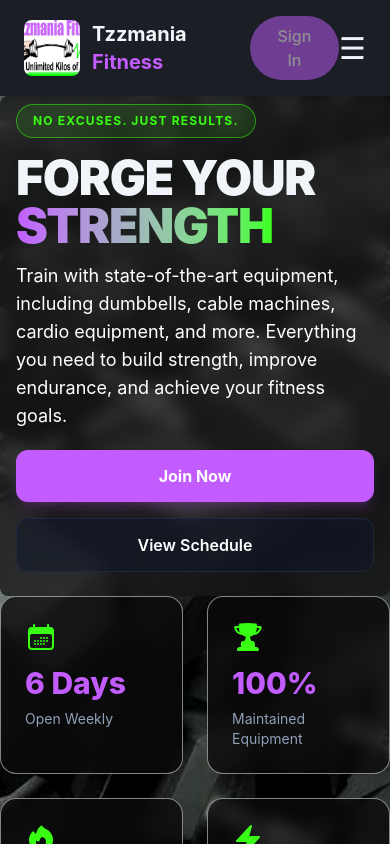
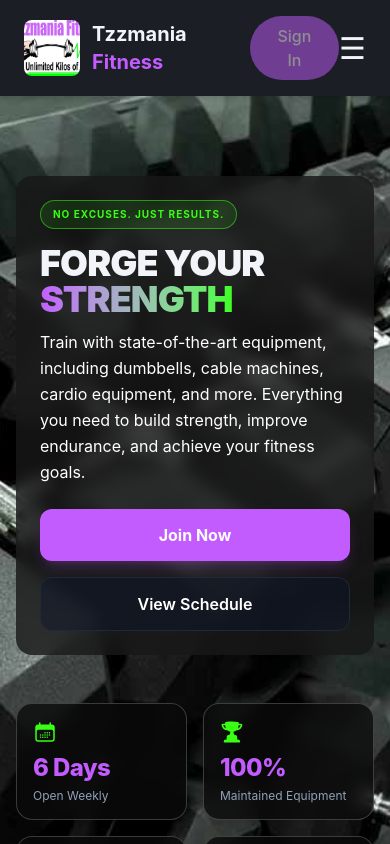
Before and after one commit to Devtheprogrammer-maker/tzzmaniafitness, a React (Vite) app: page / in a window 390 px wide. Shown: the top 844 px of the page. Built offline with nearby package versions, Linux system fonts and the light colour scheme.

Commit message:
Made the hero section responsive

```diff
--- a/src/components/Hero.tsx
+++ b/src/components/Hero.tsx
@@ -31,21 +31,31 @@ export default function Hero() {
 
   return (
     <section
-      className="h-screen bg-cover bg-center bg-no-repeat transition-all duration-700 ease-in-out"
+  // Changed h-screen to min-h-screen and added vertical padding for mobile breathing room
+  className="min-h-screen bg-cover bg-center bg-no-repeat transition-all duration-700 ease-in-out py-20 lg:py-0 flex items-center"
   style={{ backgroundImage: `url(${picture})` }}
 >
-      <div className="flex flex-wrap h-full justify-evenly items-center">
-        <div className="px-4 py-2 rounded-lg bg-surface/80 backdrop-blur-sm">
-          <div className="inline-block text-secondary text-xs font-bold uppercase tracking-widest bg-secondary/10 py-2 px-4 rounded-full border border-secondary/50">No Excuses. Just Results.</div>
-          <h1 className="text-5xl md:text-6xl font-black uppercase tracking-tight leading-none pt-4">Forge Your
+  {/* Replaced flex-wrap with a responsive grid layout */}
+  <div className="max-w-7xl mx-auto px-4 sm:px-6 lg:px-8 grid grid-cols-1 lg:grid-cols-2 gap-12 items-center w-full">
+
+    {/* Left Column: Heading Content Card */}
+    <div className="p-6 md:p-8 rounded-2xl bg-surface/80 backdrop-blur-sm max-w-xl mx-auto lg:mx-0">
+      <div className="inline-block text-secondary text-[10px] sm:text-xs font-bold uppercase tracking-widest bg-secondary/10 py-1.5 px-3 sm:py-2 sm:px-4 rounded-full border border-secondary/50">
+        No Excuses. Just Results.
+      </div>
+
+      {/* Scaled typography fluidly: text-4xl on mobile, scaling up to text-6xl on desktops */}
+      <h1 className="text-4xl sm:text-5xl md:text-6xl font-black uppercase tracking-tight leading-none pt-4">
+        Forge Your
         <br />
         <span className="text-transparent bg-clip-text bg-gradient-to-r from-primary to-secondary">Strength</span>
       </h1>
-          <p className="text-text text-lg max-w-lg pt-3">
+
+      <p className="text-text text-base sm:text-lg max-w-lg pt-3 leading-relaxed">
         Train with state-of-the-art equipment, including dumbbells, cable machines, cardio equipment, and more. Everything you need to build strength, improve endurance, and achieve your fitness goals.
       </p>
 
-          <div className="flex flex-col sm:flex-row gap-4 justify-center md:justify-start pt-5 pb-4">
+      <div className="flex flex-col sm:flex-row gap-4 justify-stretch sm:justify-start pt-6">
         <a href="#membership" className="bg-primary hover:bg-secondary/50 text-white font-bold py-3.5 px-8 rounded-xl text-center transition-all shadow-lg shadow-primary/20">
           Join Now
         </a>
@@ -54,21 +64,26 @@ export default function Hero() {
         </a>
       </div>
     </div>
-        <div className="grid grid-cols-2 gap-6 max-w-md">
+
+    {/* Right Column: Statistics Grid */}
+    {/* Centered the grid on mobile and limited its scaling width */}
+    <div className="grid grid-cols-2 gap-4 sm:gap-6 max-w-md mx-auto lg:mx-0 w-full">
       {stats.map((stat) => {
         const IconComponent = stat.icon;
 
         return (
           <div
             key={stat.title}
-                className="rounded-2xl border border-white/50 bg-background/80 p-6 backdrop-blur-sm shadow-lg transition-all duration-300 hover:-translate-y-2 hover:scale-105 hover:shadow-primary/20"
+            // Tailored padding down to p-4 on small screens to conserve layout spaces
+            className="rounded-2xl border border-white/20 bg-background/80 p-4 sm:p-6 backdrop-blur-sm shadow-lg transition-all duration-300 hover:-translate-y-2 hover:scale-105 hover:shadow-primary/20"
           >
-                {IconComponent && <IconComponent className="h-8 w-8 text-secondary mb-3" />}
+            {IconComponent && <IconComponent className="h-6 w-6 sm:h-8 sm:w-8 text-secondary mb-2 sm:mb-3" />}
 
-                <h3 className="text-3xl font-extrabold text-primary">
+            {/* Shifted text scaling from text-3xl down to text-2xl on phone sizes */}
+            <h3 className="text-2xl sm:text-3xl font-extrabold text-primary tracking-tight">
               {stat.title}
             </h3>
-                <p className="mt-2 text-sm text-slate-400">
+            <p className="mt-1 sm:mt-2 text-xs sm:text-sm text-slate-400 leading-tight">
               {stat.subtitle}
             </p>
           </div>
@@ -78,5 +93,6 @@ export default function Hero() {
 
   </div>
 </section>
+
   );
 }
```
Lines whose indentation alone changed are shown as unchanged.
